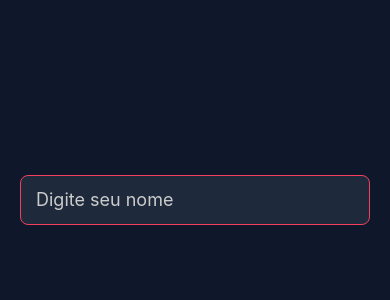
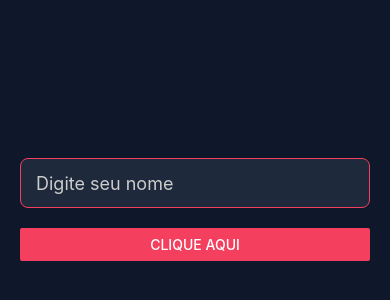
Before and after one commit to genilson-dev/App-quiz, a React Native app in the folder cursor-udemy-react-native/: screen / in a window 390 px wide. Shown: the part 198-498 px from the top of the page. Built offline with nearby package versions, Linux system fonts and the light colour scheme.

Commit message:
Add alteração dos campos input e stateinput

```diff
--- a/cursor-udemy-react-native/App.js
+++ b/cursor-udemy-react-native/App.js
@@ -6,17 +6,23 @@
     super(props);
     this.state = {
       nome: '',
+      input: ''
     };
-    this.pagaNome = this.pagaNome.bind(this);
+
+    this.entrar = this.entrar.bind(this);
   }
 
-  pagaNome(texto){
-    if (texto.length > 0){
-      // texto = texto.charAt(0).toUpperCase() + texto.slice(1).toLowerCase();
-      this.setState({nome: "Bem Vindo(a): "+ texto})
-    }else{
-      this.setState({nome: ''})
+
+  entrar(){
+    if(this.state.input === ""){
+      alert("Por favor, digite seu nome!");
+      return;
     }
+    if(this.state.input.length < 3){
+      alert("Nome muito curto!");
+      return;
+    }
+    this.setState({nome: "Bem Vindo(a): " + this.state.input})
   }
 
   render() {
@@ -28,8 +34,12 @@
           placeholder="Digite seu nome"
           placeholderTextColor="#ccc"
           underlineColorAndroid="transparent"
-          onChangeText={this.pagaNome}
-
+          onChangeText={(texto) => this.setState({input: texto})}
+        />
+        <Button
+          title="Clique aqui"
+          onPress={this.entrar}
+          color="#f43f5e"
         />
         <Text style={styles.texto}> {this.state.nome}</Text>
 
```
